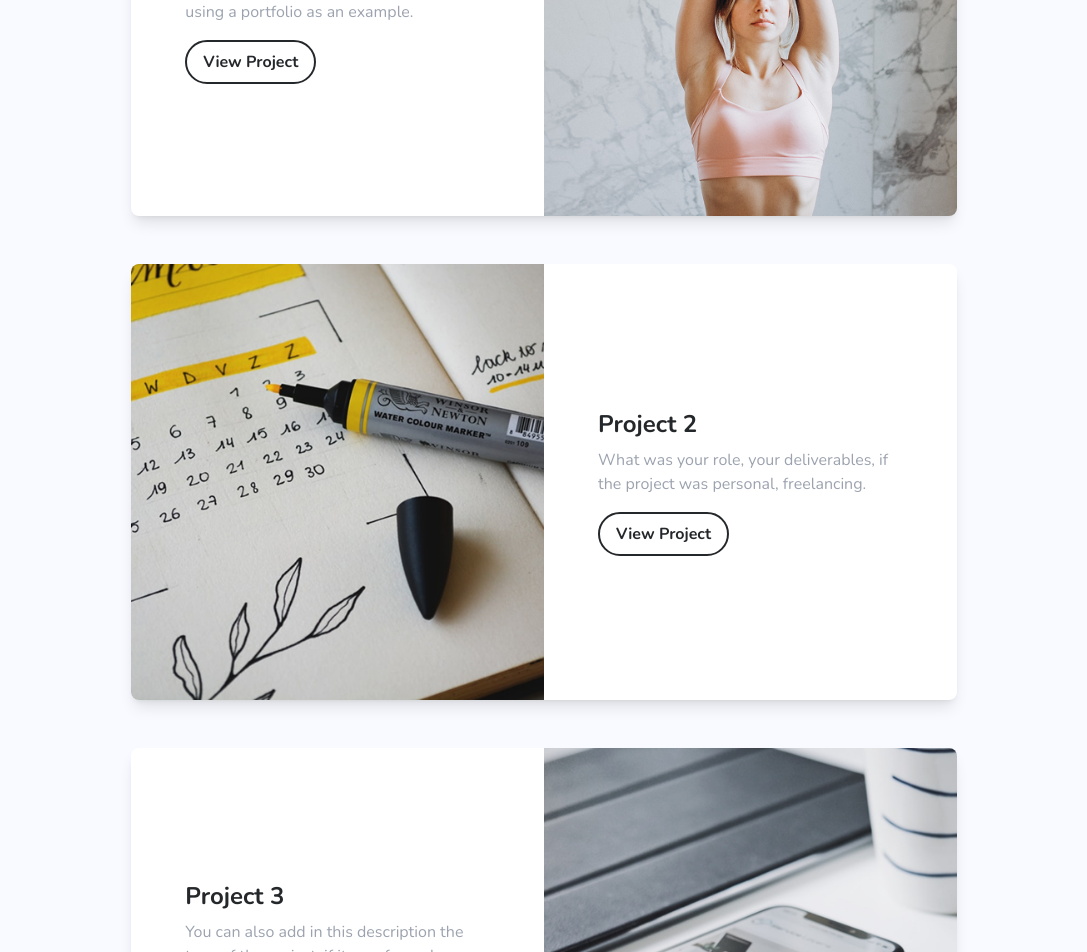
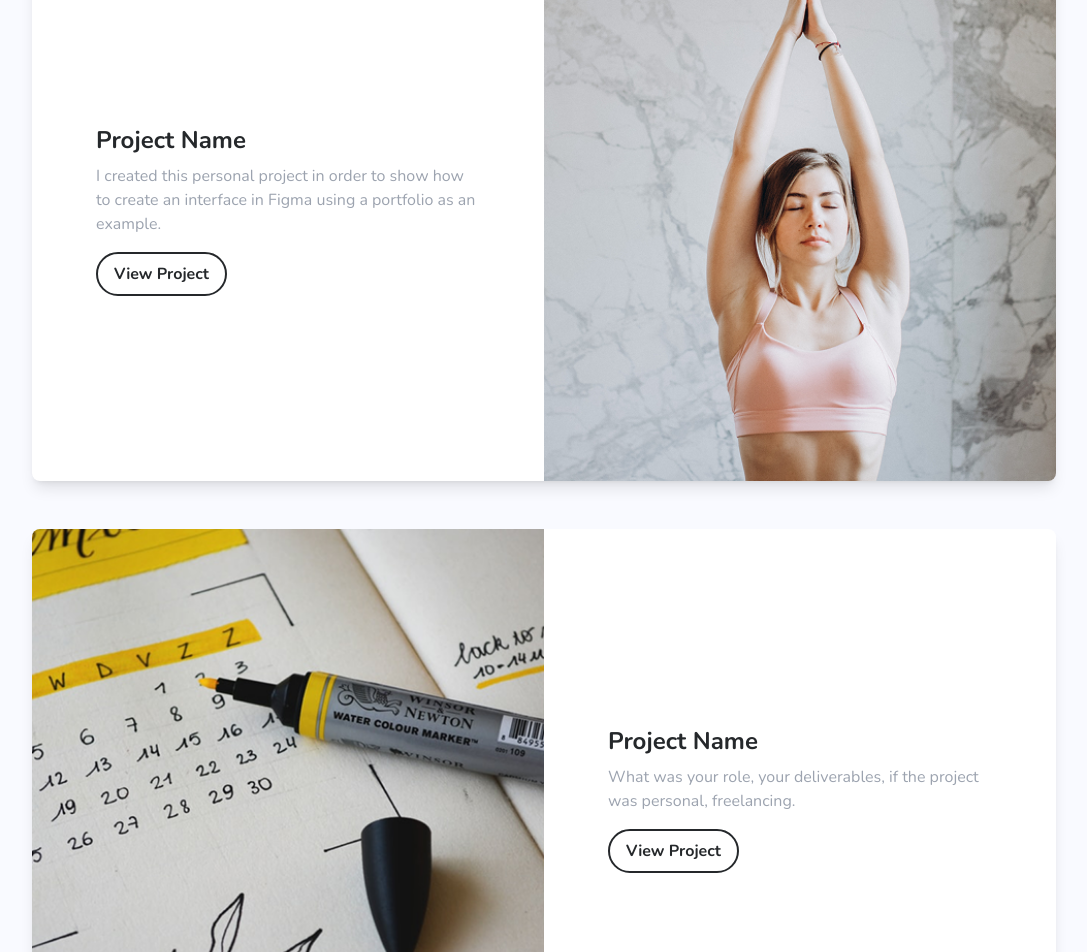
Before and after one commit to Tom-Boudeville/portfolio, a React (Create React App) app in the folder portfolio/: page / in a window 1280 px wide. Shown: the part 840-1792 px from the top of the page, without its empty margins (96-1183 px from the left). Built offline with nearby package versions, Linux system fonts and the light colour scheme.

Commit message:
fix: project presentation part alignement and size

```diff
--- a/portfolio/src/components/ProjectPresentationPart.jsx
+++ b/portfolio/src/components/ProjectPresentationPart.jsx
@@ -4,30 +4,30 @@ import Project from "./Project";
 
 export default function ProjectPresentationPart() {
   return (
-    <div
-      className="flex flex-col items-center space-y-12 max-w-4xl mx-auto px-4"
-      style={{ width: "67%", margin: "0 auto" }}
+    <section
+      id="projects"
+      className="w-full px-8 md:px-16 mt-40 flex flex-col space-y-12 max-w-6xl mx-auto"
     >
       <ProjectSeparator />
       <Project
         url="/project1.png"
-        title="Project 1"
+        title="Project Name"
         description="I created this personal project in order to show how to create an interface in Figma using a portfolio as an example."
         imageFirst={false}
       />
 
       <Project
         url="/project2.png"
-        title="Project 2"
+        title="Project Name"
         description="What was your role, your deliverables, if the project was personal, freelancing."
       />
 
       <Project
         url="/project3.png"
-        title="Project 3"
+        title="Project Name"
         description="You can also add in this description the type of the project, if it was for web, mobile, electron."
         imageFirst={false}
       />
-    </div>
+    </section>
   );
 }
```
